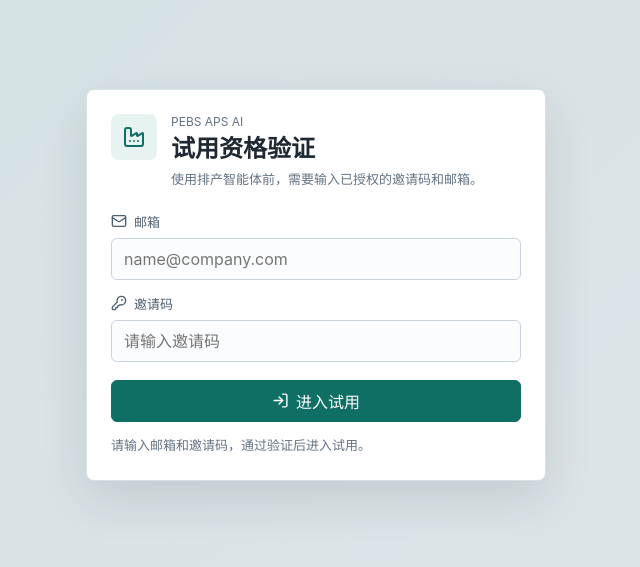
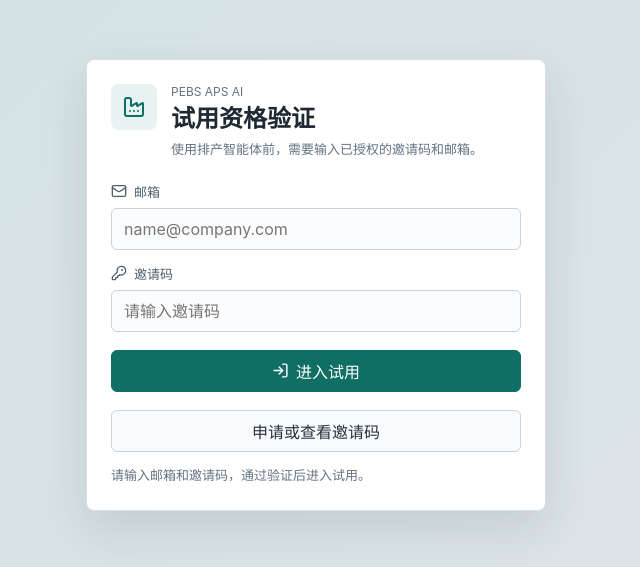
Before and after one commit to cms7058/PEBS_APS_AI, a React (Vite) app in the folder app/: page / in a window 1280 px wide. Shown: the part 115-682 px from the top of the page, without its empty margins (324-964 px from the left). Built offline with nearby package versions, Linux system fonts and the light colour scheme.

Commit message:
Show invite verification failures in auth gate

```diff
--- a/app/src/main.tsx
+++ b/app/src/main.tsx
@@ -49,7 +49,7 @@ const daysLeft = () => {
 };
 
 const inviteVerifyUrl = '/api/invite-verify';
-const authRedirectUrl = 'https://lingcan.pebs.online/';
+const authRedirectUrl = 'https://lingcan.pebs.online/#/pages/copilot/index';
 const authStorageKey = 'pebs-aps-ai-trial-auth';
 const minutesToHours = (minutes: number) => `${(minutes / 60).toFixed(1)}h`;
 const trialStorageVersion = '2026-05-07-reset-runs-v1';
@@ -703,8 +703,7 @@ function AuthGate({ onVerified }: { onVerified: (auth: TrialAuth) => void }) {
       localStorage.setItem(authStorageKey, JSON.stringify(auth));
       onVerified(auth);
     } catch (error) {
-      setStatus(error instanceof Error ? error.message : '验证失败，即将跳转。');
-      window.location.assign(authRedirectUrl);
+      setStatus(error instanceof Error ? error.message : '验证失败，请确认邮箱和邀请码，或前往产品中心申请。');
     } finally {
       setIsChecking(false);
     }
@@ -745,6 +744,9 @@ function AuthGate({ onVerified }: { onVerified: (auth: TrialAuth) => void }) {
           </label>
           <button className="primary auth-submit" disabled={isChecking}>
             <LogIn size={17} />{isChecking ? '验证中...' : '进入试用'}
+          </button>
+          <button type="button" className="secondary auth-submit" disabled={isChecking} onClick={() => window.location.assign(authRedirectUrl)}>
+            申请或查看邀请码
           </button>
           <p className="auth-status">{status}</p>
         </form>
@@ -1748,7 +1750,6 @@ function Root() {
       .then(() => setTrialAuth(storedAuth))
       .catch(() => {
         localStorage.removeItem(authStorageKey);
-        window.location.assign(authRedirectUrl);
       })
       .finally(() => setIsCheckingStoredAuth(false));
   }, []);
```
